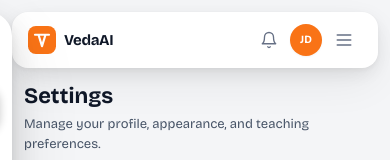
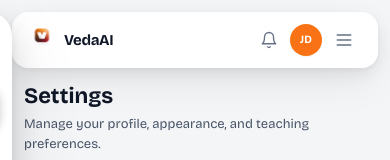
Before and after one commit to chiragkhatri19/veda-ai, a Next.js app in the folder apps/web/: page /settings in a window 390 px wide. Shown: the top 160 px of the page. Built offline with nearby package versions, Linux system fonts and the light colour scheme.

Commit message:
feat: back button on mobile topbar, center settings page, real logo in topbar
- Mobile topbar shows ArrowLeft + page title when on a sub-route (was logo/VedaAI)
- TopBar now uses logo.png image instead of inline SVG
- Settings page centered with flex justify-center + max-w-2xl (matches create form)

```diff
--- a/apps/web/app/settings/page.tsx
+++ b/apps/web/app/settings/page.tsx
@@ -93,7 +93,8 @@ export default function SettingsPage() {
   const selectClass = 'w-full h-9 px-3 rounded-lg border border-app-border text-[13px] text-app-text-primary bg-app-surface focus:outline-none focus:ring-2 focus:ring-brand-orange/20 focus:border-brand-orange transition-colors';
 
   return (
-    <div className="px-6 py-6 max-w-2xl space-y-6">
+    <div className="px-6 py-6 flex justify-center">
+      <div className="w-full max-w-2xl space-y-6">
       <div>
         <h1 className="text-[22px] font-bold text-app-text-primary">Settings</h1>
         <p className="text-[13px] text-app-text-secondary mt-0.5">Manage your profile, appearance, and teaching preferences.</p>
@@ -215,6 +216,7 @@ export default function SettingsPage() {
       </form>
 
       <p className="text-center text-[11px] text-app-text-muted">VedaAI · v1.0.0</p>
+      </div>
     </div>
   );
 }
--- a/apps/web/components/layout/TopBar.tsx
+++ b/apps/web/components/layout/TopBar.tsx
@@ -1,6 +1,7 @@
 'use client';
 
 import { useState, useRef, useCallback } from 'react';
+import Image from 'next/image';
 import { usePathname } from 'next/navigation';
 import { ArrowLeft, Bell, ChevronDown, LayoutGrid, Menu } from 'lucide-react';
 import Link from 'next/link';
@@ -31,20 +32,6 @@ function resolveCrumb(pathname: string) {
   return { label: 'VedaAI' };
 }
 
-function VedaAILogo() {
-  return (
-    <svg width="28" height="28" viewBox="0 0 32 32" fill="none">
-      <rect width="32" height="32" rx="9" fill="#F97316" />
-      <path
-        d="M8 10h16M12 10l4 13 4-13"
-        stroke="white"
-        strokeWidth="2.5"
-        strokeLinecap="round"
-        strokeLinejoin="round"
-      />
-    </svg>
-  );
-}
 
 interface Props {
   onMenuToggle?: () => void;
@@ -94,10 +81,25 @@ export default function TopBar({ onMenuToggle }: Props) {
     <div className="sticky top-3 z-30 no-print mx-3 shrink-0">
       <header className="h-14 flex items-center px-4 gap-3 bg-white dark:bg-app-surface rounded-2xl shadow-topbar dark:shadow-[0_2px_8px_rgba(0,0,0,0.22),0_8px_28px_rgba(0,0,0,0.34),0_16px_52px_rgba(0,0,0,0.26)]">
 
-        {/* ── Mobile: logo + title ────────────────────────────────────────── */}
+        {/* ── Mobile: back button or logo ─────────────────────────────────── */}
         <div className="md:hidden flex items-center gap-2 flex-1 min-w-0">
-          <VedaAILogo />
-          <span className="text-[15px] font-bold text-app-text-primary tracking-tight">VedaAI</span>
+          {parent ? (
+            <>
+              <Link
+                href={parent.href}
+                className="p-1.5 rounded-lg text-app-text-muted hover:text-app-text-primary hover:bg-app-surface-2 active:scale-90 transition-[background-color,color,transform] duration-100 shrink-0"
+                aria-label="Go back"
+              >
+                <ArrowLeft className="w-4 h-4" />
+              </Link>
+              <span className="text-[14px] font-semibold text-app-text-primary truncate">{label}</span>
+            </>
+          ) : (
+            <>
+              <Image src="/logo.png" alt="VedaAI" width={28} height={28} className="rounded-[8px]" priority />
+              <span className="text-[15px] font-bold text-app-text-primary tracking-tight">VedaAI</span>
+            </>
+          )}
         </div>
 
         {/* ── Desktop: breadcrumb ─────────────────────────────────────────── */}
```
